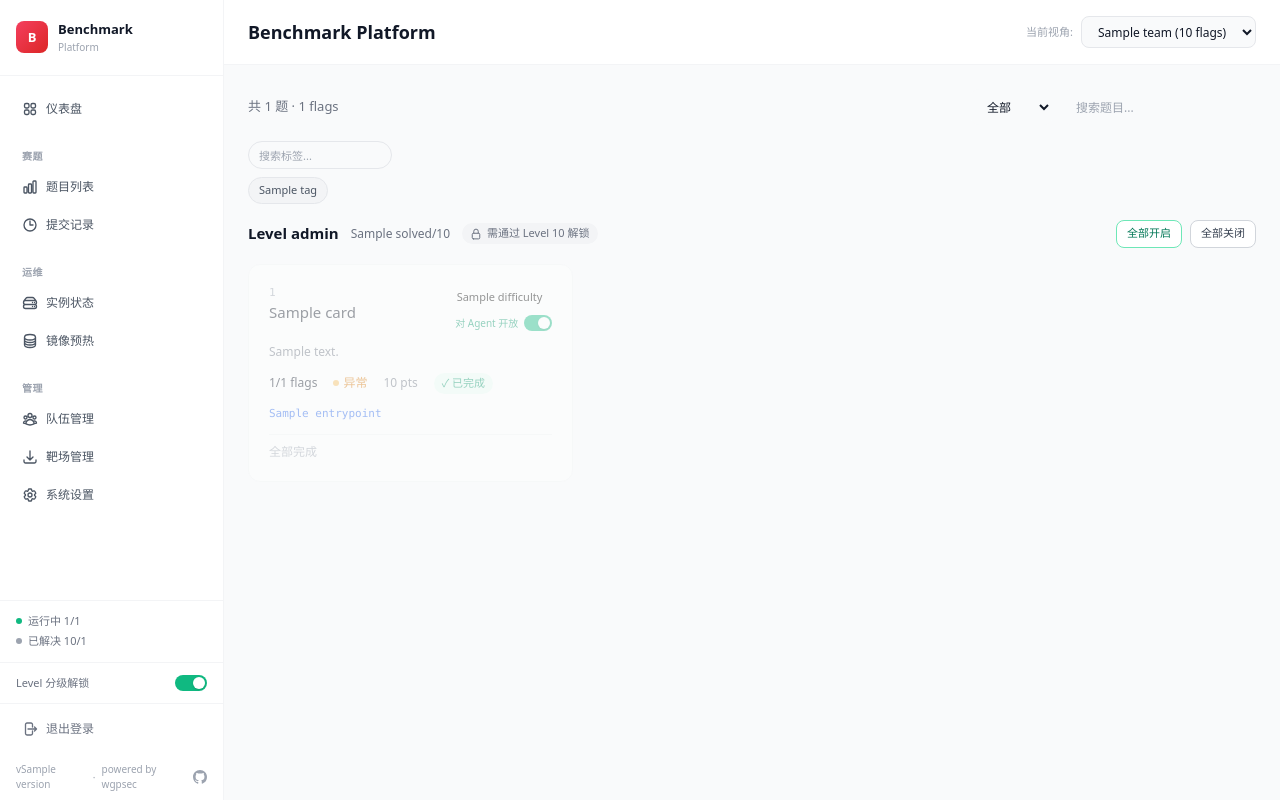
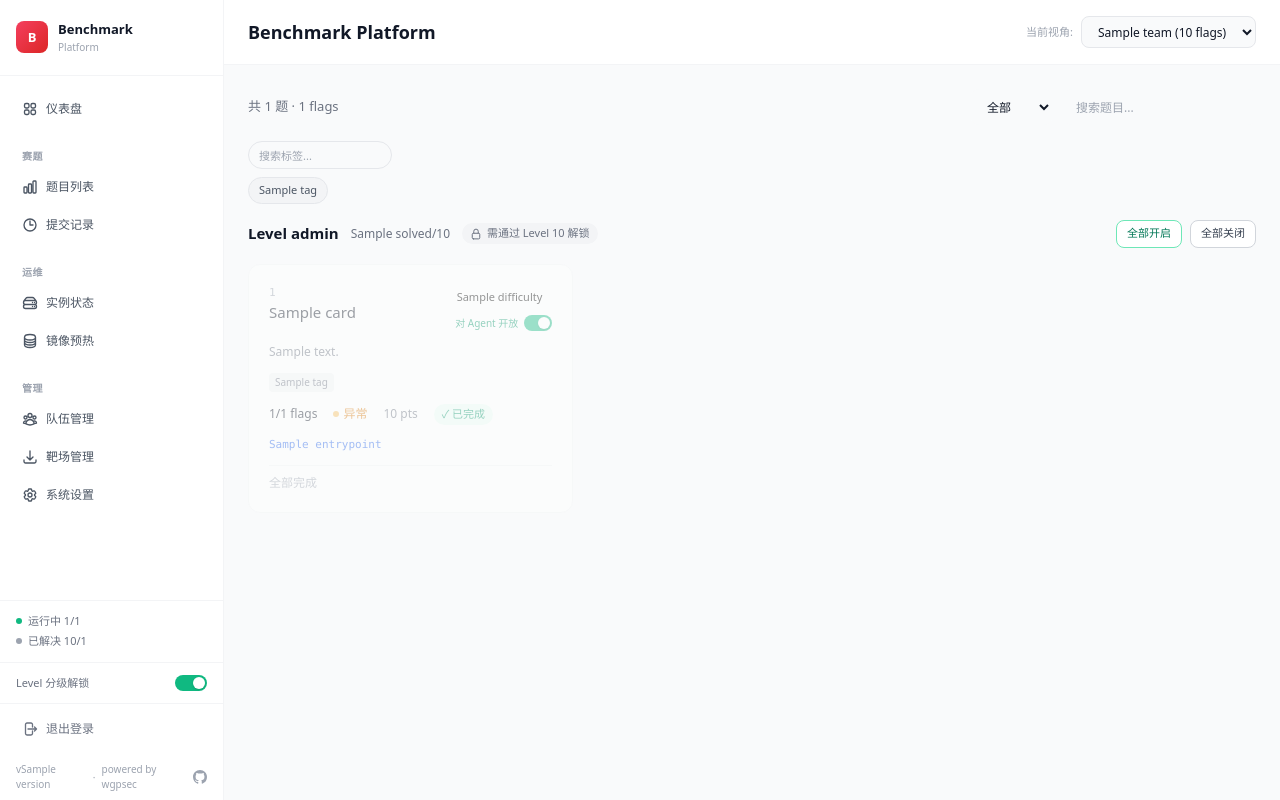
Before and after one commit to wgpsec/benchmark-platform, a Python web app: template benchmark_platform/web/templates/pages/challenges.html in a window 1280 px wide. Run offline with Jinja, Linux system fonts and the light colour scheme; the template is opened without the code that fills it: most values are stand-ins (such as "Sample title", 1, 10 or a date in 2020); some libraries are stand-ins or nearby versions.

Commit message:
feat: display tags on challenge cards

```diff
--- a/benchmark_platform/web/templates/components/challenge_card.html
+++ b/benchmark_platform/web/templates/components/challenge_card.html
@@ -50,6 +50,15 @@
 
   <!-- Description -->
   <p class="text-[12px] text-gray-500 line-clamp-2">{{ card.description }}</p>
+
+  <!-- Tags -->
+  {% if card.tags %}
+  <div class="flex flex-wrap gap-1">
+    {% for tag in card.tags %}
+    <span class="text-[10px] px-1.5 py-0.5 rounded bg-gray-100 text-gray-500">{{ tag }}</span>
+    {% endfor %}
+  </div>
+  {% endif %}
 
   {% if card.requires_windows_iso and not card.unsupported %}
   <p class="text-[11px] text-amber-600">⏱ 首次启动需安装 Windows，预计 15-30 分钟</p>
```
